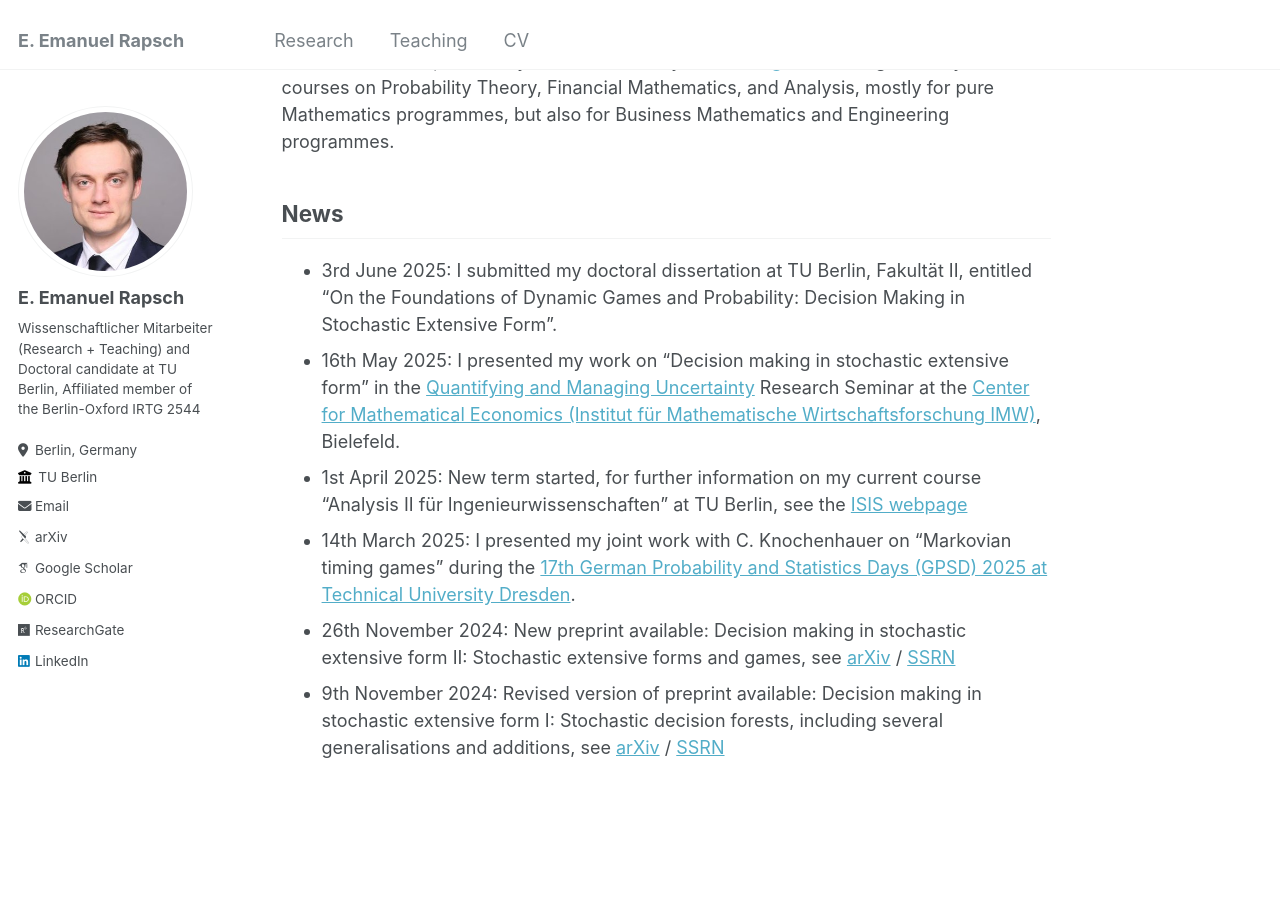
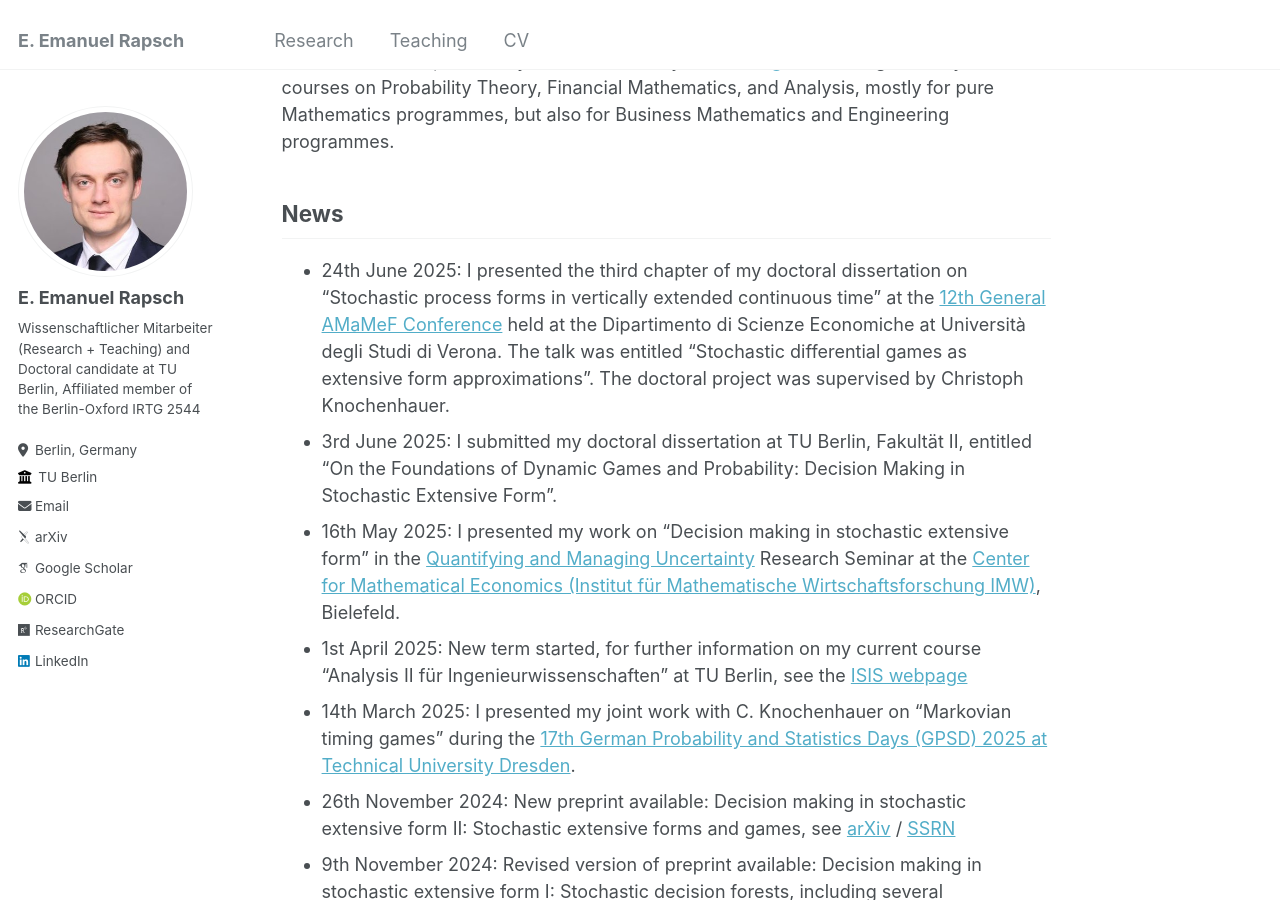
Before and after one commit to erapsch/erapsch.github.io, a Jekyll site: the page built from _pages/about.md, in a window 1280 px wide and 900 px high, scrolled down 609 px. Built offline with Jekyll 4.4.1, drawn with Linux system fonts in a browser that asks for light colours; some web fonts are replaced.

Commit message:
Added AMaMeF talk

```diff
--- a/_pages/about.md
+++ b/_pages/about.md
@@ -23,6 +23,7 @@ The second main pillar of my academic activity is <a href="/teaching">**teaching
 
 ## News
 
+* 24th June 2025: I presented the third chapter of my doctoral dissertation on "Stochastic process forms in vertically extended continuous time" at the <a href="https://sites.google.com/view/amamef2025/home">12th General AMaMeF Conference</a> held at the Dipartimento di Scienze Economiche at Università degli Studi di Verona. The talk was entitled "Stochastic differential games as extensive form approximations". The doctoral project was supervised by Christoph Knochenhauer.
 * 3rd June 2025: I submitted my doctoral dissertation at TU Berlin, Fakultät II, entitled "On the Foundations of Dynamic Games and Probability: Decision Making in Stochastic Extensive Form".
 * 16th May 2025: I presented my work on "Decision making in stochastic extensive form" in the <a href="https://www.uni-bielefeld.de/forschung/profil/fokusbereiche/quamu/index.xml">Quantifying and Managing Uncertainty</a> Research Seminar at the <a href="https://www.uni-bielefeld.de/zwe/imw/">Center for Mathematical Economics (Institut für Mathematische Wirtschaftsforschung IMW)</a>, Bielefeld.
 * 1st April 2025: New term started, for further information on my current course "Analysis II für Ingenieurwissenschaften" at TU Berlin, see the <a href="https://isis.tu-berlin.de/course/view.php?id=37634">ISIS webpage</a>
```
